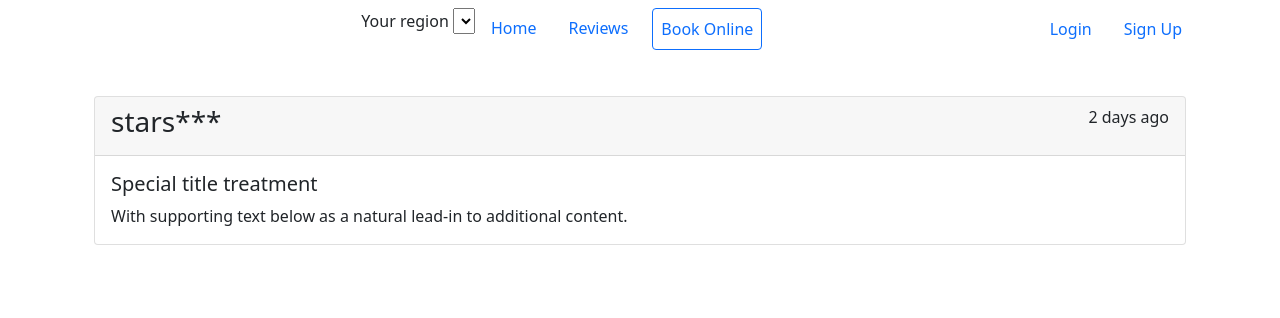
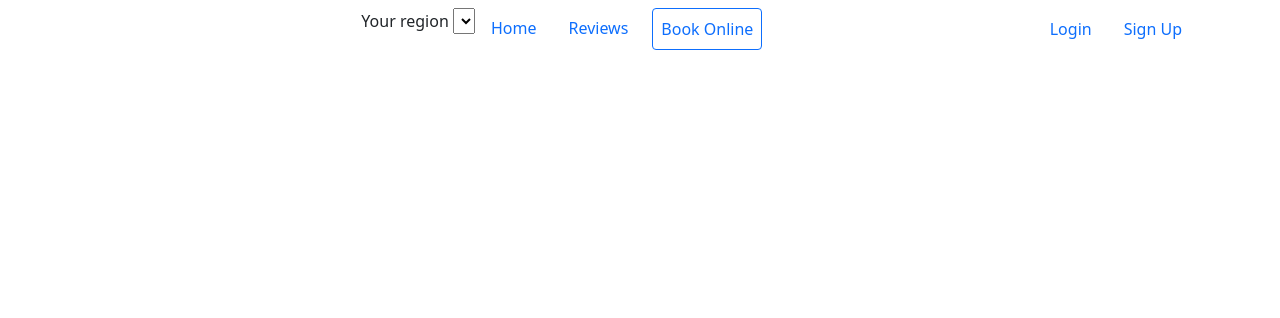
Before and after one commit to yussieik/Freelancer_website, a Django app: page /profi/1 in a window 1280 px wide. Shown: the top 318 px of the page. Run offline with Django 4.2, Linux system fonts and the light colour scheme; tables that the repository leaves empty hold one stand-in row (values such as "Sample post"); lists and menus that the app fills with data are empty.

Commit message:
reviews finished

```diff
--- a/static/js/profi.js
+++ b/static/js/profi.js
@@ -88,13 +88,38 @@ async function showProfiData(){
             </div>
         </div>
 
-        <div class="rewiews row justify-content-center my-3">
-            review1
-            review1
-            review1
+        <div id='reviews' class="row justify-content-center my-3">
         </div>
     `
 
     containerDiv.innerHTML = constContainerHTML
 }
 showProfiData()
+
+const reviewsContainerDiv = document.getElementById("reviews-container")
+
+// Show reviews
+async function showReviews(){
+    reviewData = await fetchingFunc(`/api/reviews/${profiID}`)
+    for (review of reviewData){
+        let stars = '★'.repeat(parseInt(review.score))
+        stars += '☆'.repeat(5 - parseInt(review.score))
+        let cardDiv = document.createElement('div')
+        cardDiv.classList.add('card', 'm-4')
+        cardDiv.innerHTML = `
+            <div class="card-header d-flex justify-content-between">
+                <h4 class="text-warning"> ${stars} </h4>
+                <p>2 days ago</p>
+            </div>
+            <div class="card-body">
+                <h5 class="card-title">${review.author}</h5>
+                <p class="card-text">${review.text}</p>
+            </div>
+        `
+        reviewsContainerDiv.appendChild(cardDiv)
+    }
+
+
+}
+
+showReviews()
--- a/templates/freelancer_page.html
+++ b/templates/freelancer_page.html
@@ -7,18 +7,6 @@
 
     <div class="container" id="reviews-container">
 
-        <div class="card">
-            <div class="card-header d-flex justify-content-between">
-                <h3> stars***  </h3>
-                <p>2 days ago</p>
-            </div>
-            <div class="card-body">
-                <h5 class="card-title">Special title treatment</h5>
-
-                <p class="card-text">With supporting text below as a natural lead-in to additional content.</p>
-            </div>
-
-        </div>
     </div>
 
 
```
